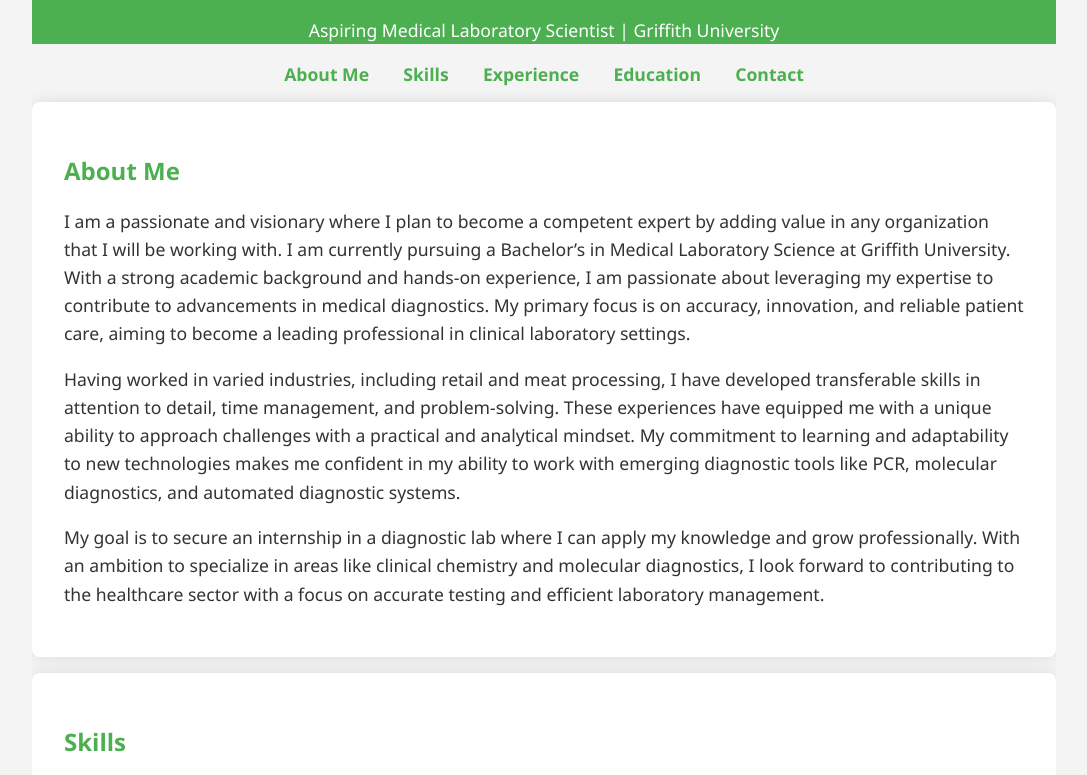
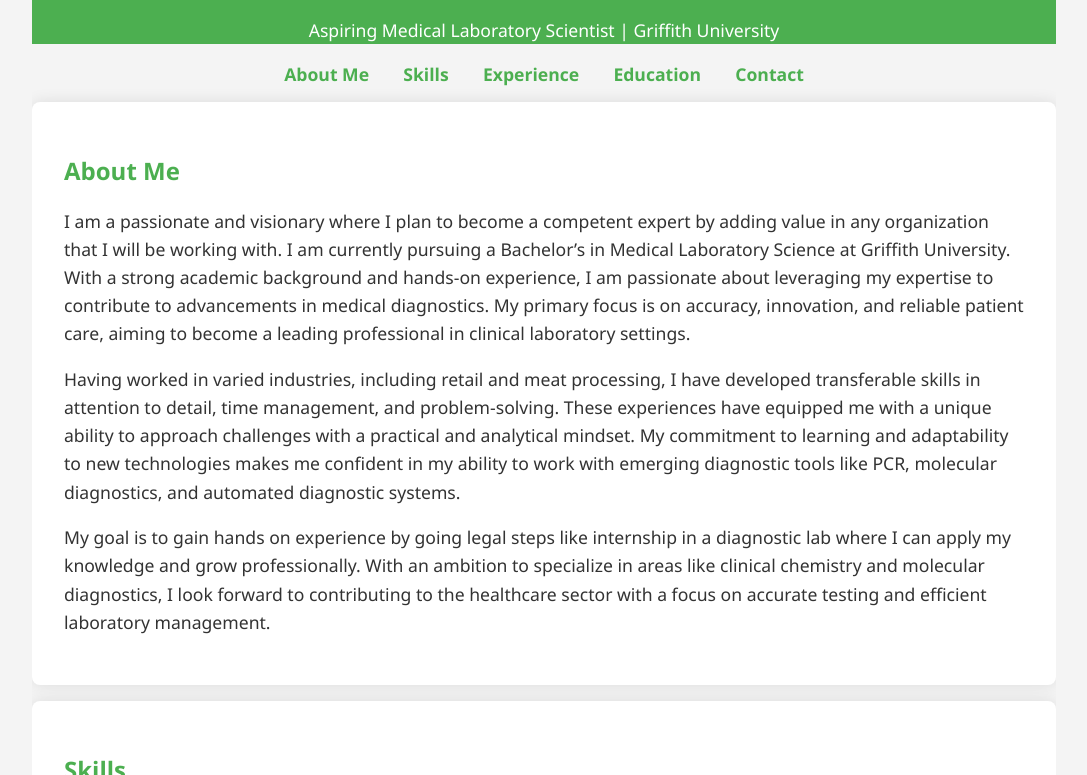
Before and after one commit to Kihali/Thanh, a plain HTML site: page index.html in a window 1280 px wide. Shown: the part 216-991 px from the top of the page, without its empty margins (96-1183 px from the left). Drawn offline with Linux system fonts and the light colour scheme.

Commit message:
Update index.html

```diff
--- a/index.html
+++ b/index.html
@@ -128,7 +128,7 @@
                 Having worked in varied industries, including retail and meat processing, I have developed transferable skills in attention to detail, time management, and problem-solving. These experiences have equipped me with a unique ability to approach challenges with a practical and analytical mindset. My commitment to learning and adaptability to new technologies makes me confident in my ability to work with emerging diagnostic tools like PCR, molecular diagnostics, and automated diagnostic systems.
             </p>
             <p>
-                My goal is to secure an internship in a diagnostic lab where I can apply my knowledge and grow professionally. With an ambition to specialize in areas like clinical chemistry and molecular diagnostics, I look forward to contributing to the healthcare sector with a focus on accurate testing and efficient laboratory management.
+                My goal is to gain hands on experience by going legal steps like internship in a diagnostic lab where I can apply my knowledge and grow professionally. With an ambition to specialize in areas like clinical chemistry and molecular diagnostics, I look forward to contributing to the healthcare sector with a focus on accurate testing and efficient laboratory management.
             </p>
         </section>
 
```
